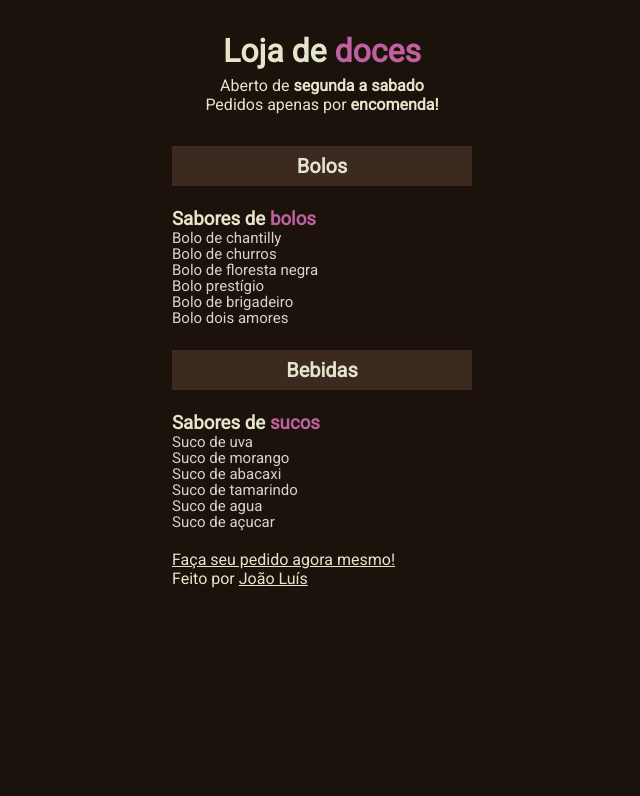
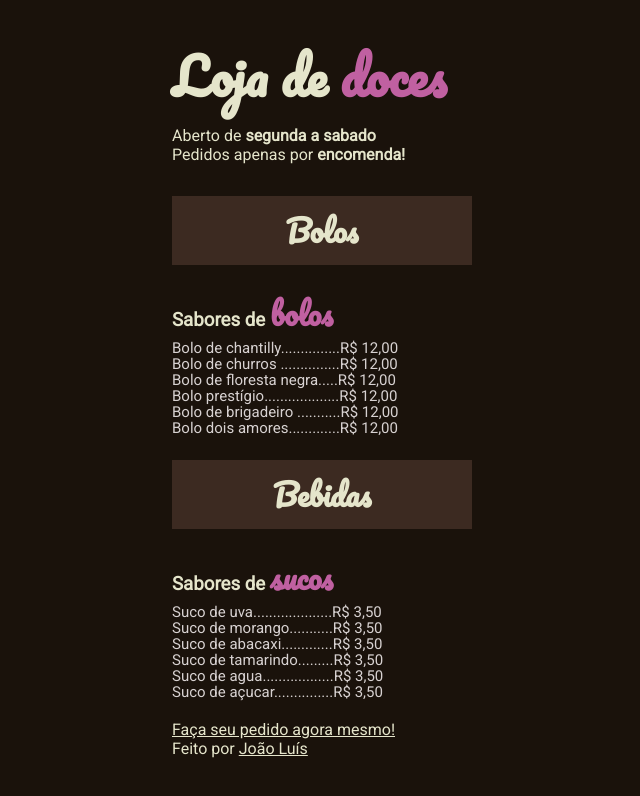
Before and after one commit to https-joaoluis/thefirst, a plain HTML site: page index.html in a window 1280 px wide. Shown: the whole page, without its empty margins (318-958 px from the left). Drawn offline with Linux system fonts and the light colour scheme.

Commit message:
atualização

```diff
--- a/index.html
+++ b/index.html
@@ -7,13 +7,13 @@
     <link rel="stylesheet" href="style.css">
     <link rel="preconnect" href="https://fonts.googleapis.com">
 <link rel="preconnect" href="https://fonts.gstatic.com" crossorigin>
-<link href="https://fonts.googleapis.com/css2?family=Pacifico&family=Roboto:wght@300;400&display=swap" rel="stylesheet">
+<link href="https://fonts.googleapis.com/css2?family=Pacifico&family=Roboto:wght@300;400&family=Satisfy&display=swap" rel="stylesheet">
     <title>Cardápio</title>
 </head>
 <body>
     <header>
         <h1 class="cor-principal">Loja de <span>doces</span></h1>
-        <p> Aberto de <strong>segunda a sabado</strong>
+        <p class="aberto">Aberto de <strong>segunda a sabado</strong>
             <br>
             Pedidos apenas por <strong>encomenda!</strong>
         </p>
@@ -25,17 +25,17 @@
                 <div class="details">
                     <h3>Sabores de <span class="destaque">bolos</span></h3>
                     <p class="description">
-                        Bolo de chantilly
+                        Bolo de chantilly...............R&dollar; 12,00
                         <br>
-                        Bolo de churros
+                        Bolo de churros ...............R&dollar; 12,00
                         <br>
-                        Bolo de floresta negra
+                        Bolo de floresta negra.....R&dollar; 12,00
                         <br>
-                        Bolo prestígio
+                        Bolo prestígio...................R&dollar; 12,00
                         <br>
-                        Bolo de brigadeiro
+                        Bolo de brigadeiro ...........R&dollar; 12,00
                         <br>
-                        Bolo dois amores
+                        Bolo dois amores.............R&dollar; 12,00
                     </p>
                 </div>
             </li>
@@ -48,17 +48,17 @@
                 <div class="details">
                     <h3>Sabores de <span class="destaque">sucos</span></h3>
                     <p class="description">
-                        Suco de uva
+                        Suco de uva....................R&dollar; 3,50
                         <br>
-                        Suco de morango
+                        Suco de morango...........R&dollar; 3,50
                         <br>
-                        Suco de abacaxi
+                        Suco de abacaxi.............R&dollar; 3,50
                         <br>
-                        Suco de tamarindo
+                        Suco de tamarindo.........R&dollar; 3,50
                         <br>
-                        Suco de agua
+                        Suco de agua..................R&dollar; 3,50
                         <br>
-                        Suco de açucar
+                        Suco de açucar...............R&dollar; 3,50
                     </p>
                 </div>
             </li>
--- a/style.css
+++ b/style.css
@@ -23,12 +23,22 @@ ul {
     list-style: none;
 }
 
-h1,
-h2,
-h3,
 .price {
     font-family: 'Roboto', sans-serif;
     color: var(--quarta-cor);
+}
+
+
+span, h1, h2 {
+    font-family: 'pacifico';
+}
+
+h1 {
+    font-size: 50px;
+}
+
+.cabecario {
+    font-size: 30px;
 }
 
 /*Header*/
@@ -41,8 +51,8 @@ header h1{
 }
 
 header {
-padding: 32px 0;
-text-align: center;
+   padding: 32px 0;
+   text-align: left;
 }
 
 header,
@@ -52,7 +62,7 @@ section {
 }
 
 header h1 span {
-    color: var(--quinta-cor);
+   color: var(--quinta-cor);
 }
 
 /*section*/
@@ -62,7 +72,7 @@ section {
 }
 
 section h2 {
-    background-color: var(--segunda-cor);
+   background-color: var(--segunda-cor);
     padding: 8px 16px;
     text-align: center;
     margin-bottom: 22px;
@@ -111,5 +121,6 @@ li .details {
 }
 
 .destaque {
-      color: var(--quinta-cor);
+    color: var(--quinta-cor);
+    font-size: 30px;
 }
```
